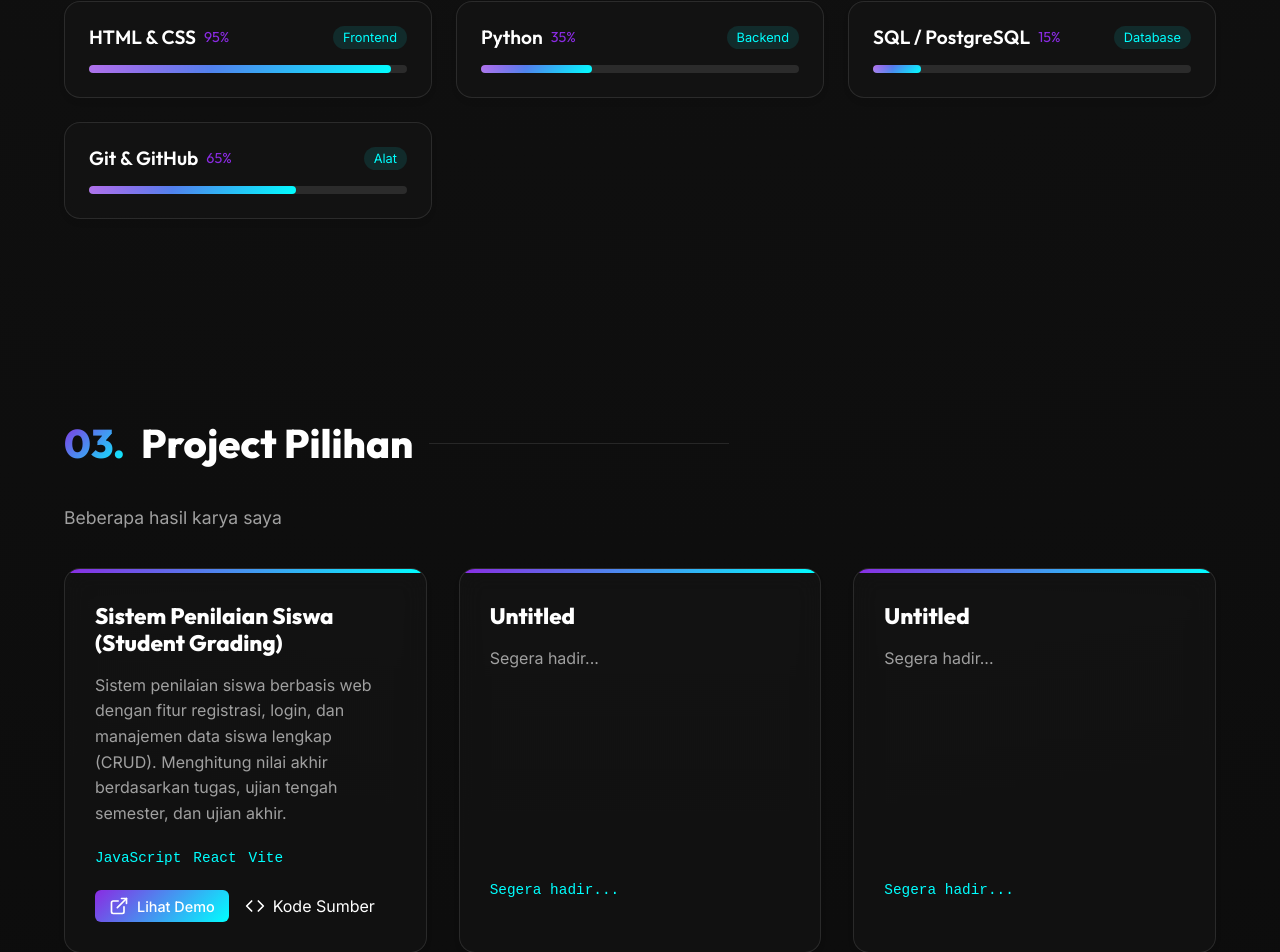
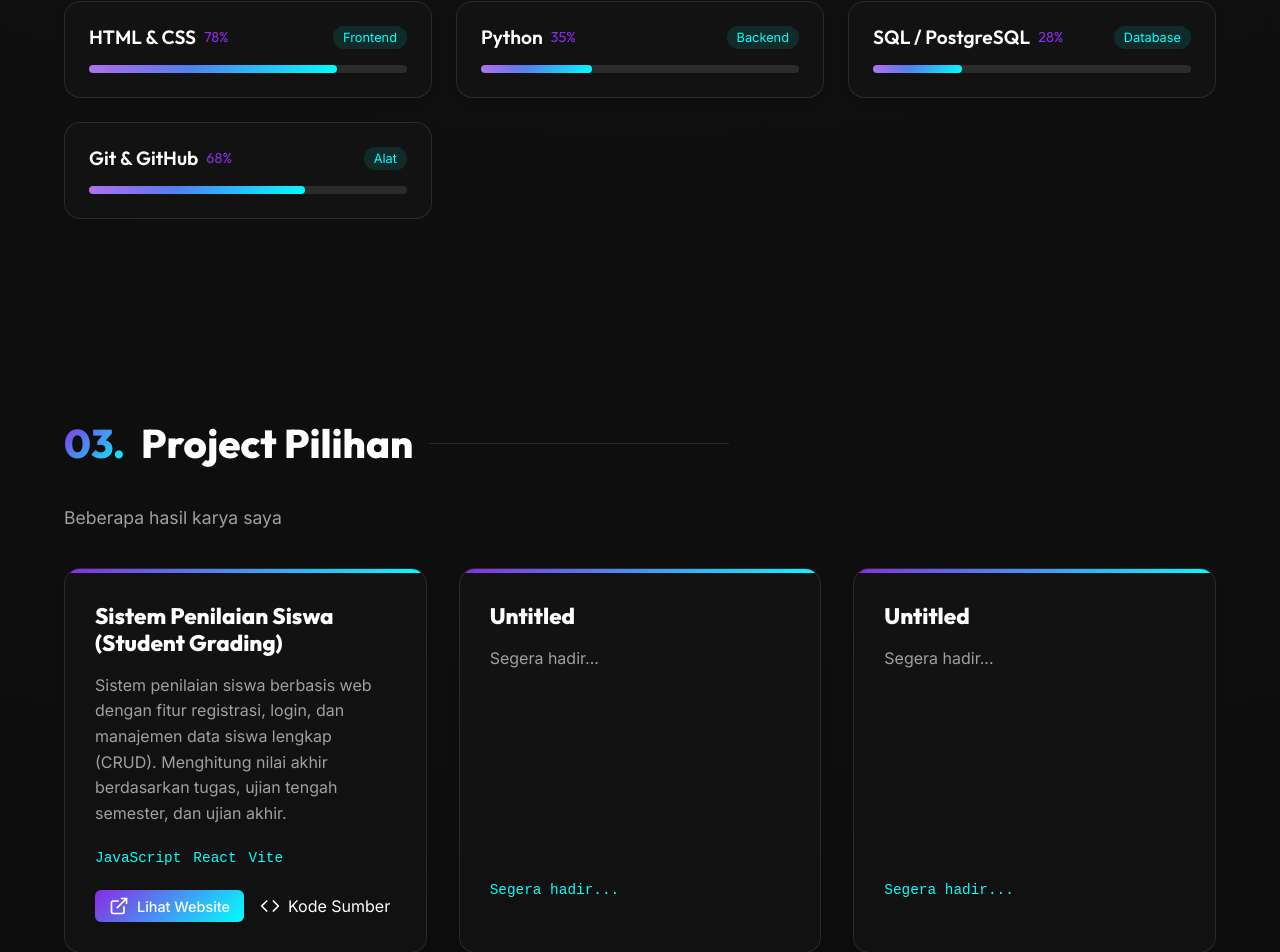
Before and after one commit to voltrexx-v1/Portofolio, a React (Vite) app: page / in a window 1280 px wide. Shown: the part 1807-2759 px from the top of the page. Built offline with nearby package versions, Linux system fonts and the light colour scheme.

Commit message:
Update Skills

```diff
--- a/src/data/dictionary.js
+++ b/src/data/dictionary.js
@@ -23,20 +23,20 @@ export const dict = {
       title: "Skills & Languages",
       subtitle: "Programming Language I work with",
       items: [
-        { name: "Golang", level: 75, category: "Backend" },
-        { name: "JavaScript", level: 60, category: "Frontend/Backend" },
-        { name: "React / Vite", level: 40, category: "Frontend" },
-        { name: "HTML & CSS", level: 95, category: "Frontend" },
+        { name: "Golang", level: 46, category: "Backend" },
+        { name: "JavaScript", level: 34, category: "Frontend/Backend" },
+        { name: "React / Vite", level: 27, category: "Frontend" },
+        { name: "HTML & CSS", level: 78, category: "Frontend" },
         { name: "Python", level: 35, category: "Backend" },
-        { name: "SQL / PostgreSQL", level: 15, category: "Database" },
-        { name: "Git & GitHub", level: 65, category: "Tools" }
+        { name: "SQL / PostgreSQL", level: 28, category: "Database" },
+        { name: "Git & GitHub", level: 68, category: "Tools" }
       ]
     },
     portfolio: {
       title: "Featured Projects",
       subtitle: "Some of the work I've done",
       view_project: "Source Code",
-      view_live: "Live Demo",
+      view_live: "See Website",
       projects: [
         {
           title: "Student Grading System",
@@ -94,20 +94,20 @@ export const dict = {
       title: "Keahlian & Bahasa",
       subtitle: "Bahasa Pemrograman yang saya kuasai",
       items: [
-        { name: "Golang", level: 75, category: "Backend" },
-        { name: "JavaScript", level: 60, category: "Frontend/Backend" },
-        { name: "React / Vite", level: 40, category: "Frontend" },
-        { name: "HTML & CSS", level: 95, category: "Frontend" },
+        { name: "Golang", level: 46, category: "Backend" },
+        { name: "JavaScript", level: 34, category: "Frontend/Backend" },
+        { name: "React / Vite", level: 27, category: "Frontend" },
+        { name: "HTML & CSS", level: 78, category: "Frontend" },
         { name: "Python", level: 35, category: "Backend" },
-        { name: "SQL / PostgreSQL", level: 15, category: "Database" },
-        { name: "Git & GitHub", level: 65, category: "Alat" }
+        { name: "SQL / PostgreSQL", level: 28, category: "Database" },
+        { name: "Git & GitHub", level: 68, category: "Alat" }
       ]
     },
     portfolio: {
       title: "Project Pilihan",
       subtitle: "Beberapa hasil karya saya",
       view_project: "Kode Sumber",
-      view_live: "Lihat Demo",
+      view_live: "Lihat Website",
       projects: [
         {
           title: "Sistem Penilaian Siswa (Student Grading)",
```
